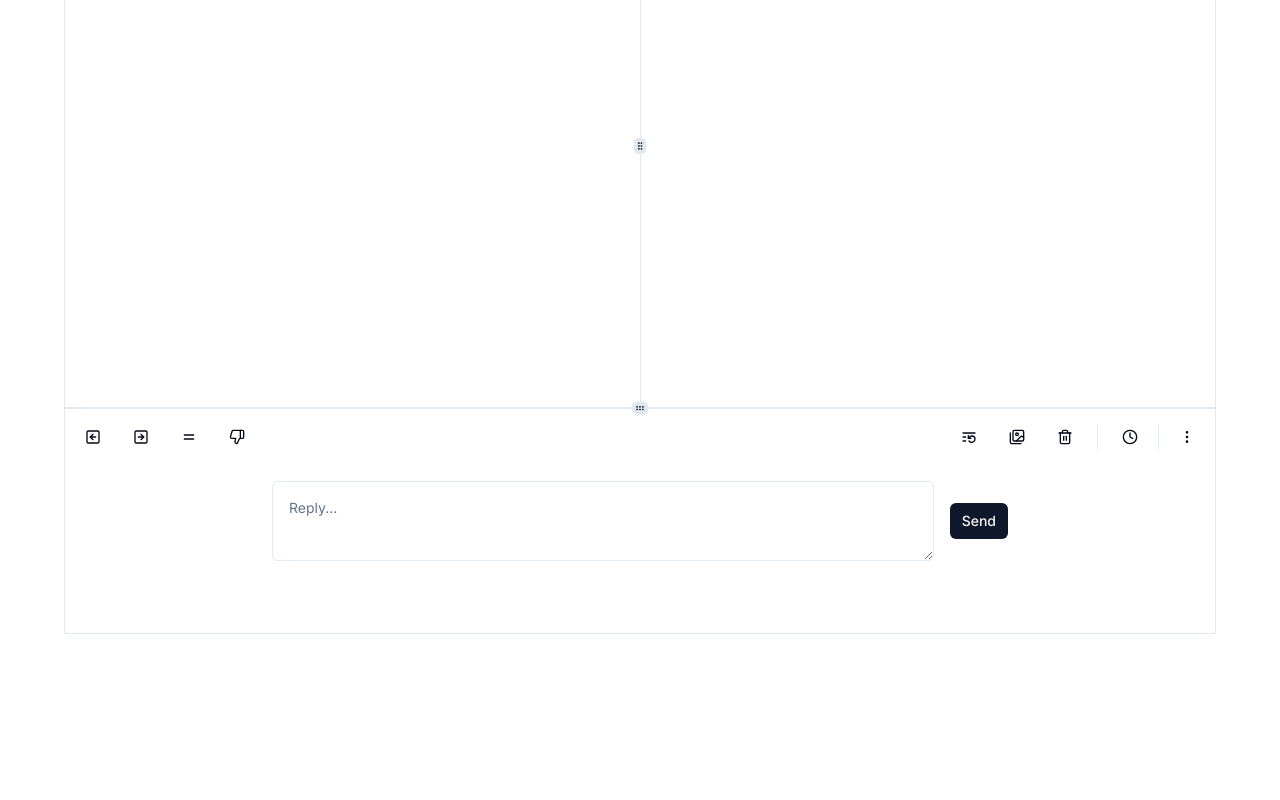
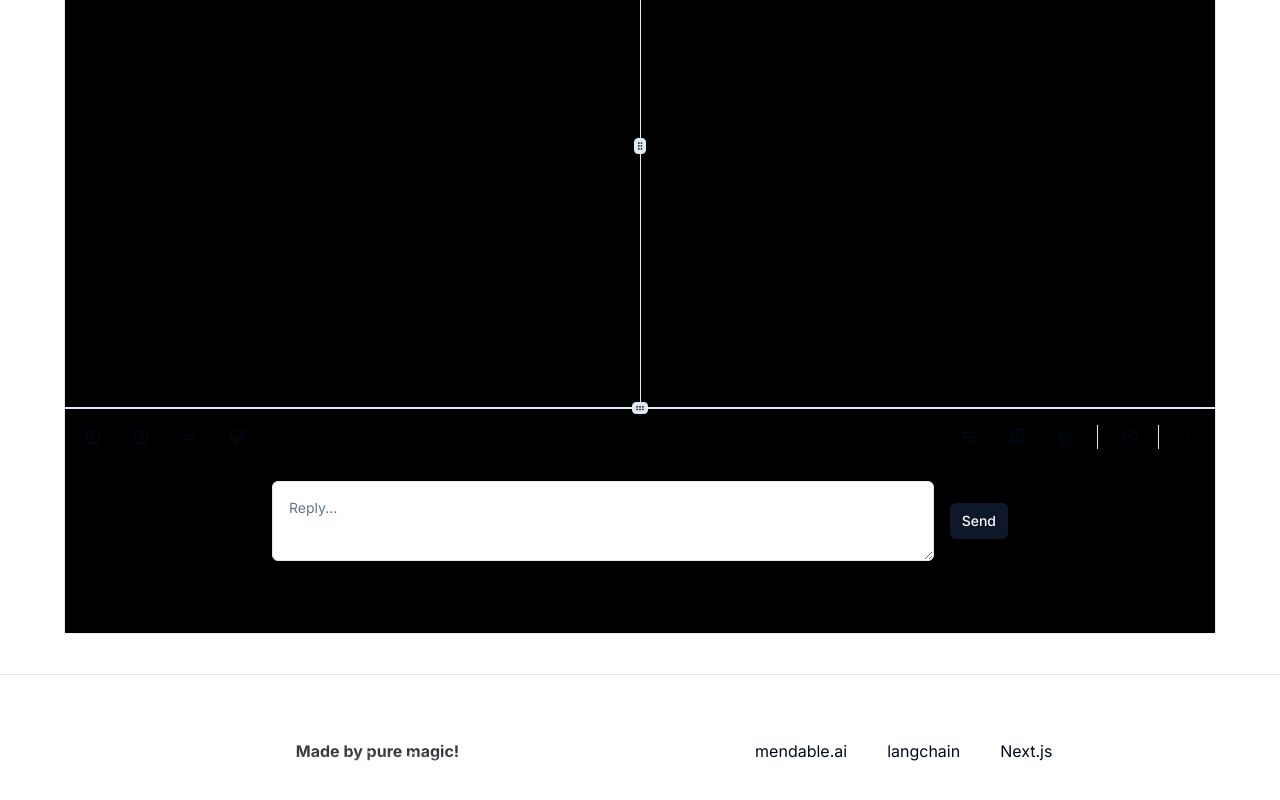
Before and after one commit to mendableai/rag-arena, a Next.js app: page / in a window 1280 px wide. Shown: the part 212-1012 px from the top of the page. Before the commit the page ends 846 px from the top, so only its background shows below. Built offline with nearby package versions, Linux system fonts and the light colour scheme.

Commit message:
footer inclusion

```diff
--- a/app/page.tsx
+++ b/app/page.tsx
@@ -1,14 +1,15 @@
 import { ChatBots } from "@/components/main-tool/chatbots";
+import Footer from "@/components/theme/footer";
 import Header from "@/components/theme/header";
 
 export default function Main() {
-
   return (
     <>
       <Header />
-      <div className="h-[750px] max-w-6xl border m-auto mt-24">
-        <ChatBots/>
+      <div className="h-[750px] max-w-6xl border m-auto mt-24 bg-black">
+        <ChatBots />
       </div>
+      <Footer />
     </>
   );
 }
--- /dev/null
+++ b/components/theme/footer/index.tsx
@@ -0,0 +1,24 @@
+import { TextRevealCard } from "@/components/ui/text-reveal-card";
+import Link from "next/link";
+
+export default function Footer() {
+  return (
+    <div className="flex items-center py-5 mt-10 w-full justify-center border-t">
+      <div className="flex flex-row justify-evenly items-center max-w-7xl w-full center">
+        <div>
+          <TextRevealCard
+            text="Made by pure magic!"
+            revealText="Made by Mendable.ai"
+            className="max-w-[300px] text-sm"
+          ></TextRevealCard>
+        </div>
+        <div className="flex gap-10">
+            <Link className="hover:opacity-80 ease-in-out transition-all duration-300" href={"https://mendable.ai/"} target="_BLANK">mendable.ai</Link>
+            <Link className="hover:opacity-80 ease-in-out transition-all duration-300" href={"https://www.langchain.com/"} target="_BLANK">langchain</Link>
+            <Link className="hover:opacity-80 ease-in-out transition-all duration-300" href={"https://nextjs.org/"} target="_BLANK">Next.js</Link>
+
+        </div>
+      </div>
+    </div>
+  );
+}
--- /dev/null
+++ b/components/ui/text-reveal-card.tsx
@@ -0,0 +1,176 @@
+"use client";
+import { cn } from "@/lib/utils";
+import { motion } from "framer-motion";
+import React, { memo, useEffect, useRef, useState } from "react";
+import { twMerge } from "tailwind-merge";
+
+export const TextRevealCard = ({
+  text,
+  revealText,
+  children,
+  className,
+}: {
+  text: string;
+  revealText: string;
+  children?: React.ReactNode;
+  className?: string;
+}) => {
+  const [widthPercentage, setWidthPercentage] = useState(0);
+  const cardRef = useRef<HTMLDivElement | any>(null);
+  const [left, setLeft] = useState(0);
+  const [localWidth, setLocalWidth] = useState(0);
+  const [isMouseOver, setIsMouseOver] = useState(false);
+
+  useEffect(() => {
+    if (cardRef.current) {
+      const { left, width: localWidth } =
+        cardRef.current.getBoundingClientRect();
+      setLeft(left);
+      setLocalWidth(localWidth);
+    }
+  }, []);
+
+  function mouseMoveHandler(event: any) {
+    event.preventDefault();
+
+    const { clientX } = event;
+    if (cardRef.current) {
+      const relativeX = clientX - left;
+      setWidthPercentage((relativeX / localWidth) * 100);
+    }
+  }
+
+  function mouseLeaveHandler() {
+    setIsMouseOver(false);
+    setWidthPercentage(0);
+  }
+  function mouseEnterHandler() {
+    setIsMouseOver(true);
+  }
+
+  const rotateDeg = (widthPercentage - 50) * 0.1;
+  return (
+    <div
+      onMouseEnter={mouseEnterHandler}
+      onMouseLeave={mouseLeaveHandler}
+      onMouseMove={mouseMoveHandler}
+      ref={cardRef}
+      className={cn(
+        "w-[40rem] p-8 relative overflow-hidden",
+        className
+      )}
+    >
+      {children}
+
+      <div className="h-12 m-auto justify-center text-center relative flex items-center overflow-hidden">
+        <motion.div
+          style={{
+            width: "100%",
+          }}
+          animate={
+            isMouseOver
+              ? {
+                  opacity: widthPercentage > 0 ? 1 : 0,
+                  clipPath: `inset(0 ${100 - widthPercentage}% 0 0)`,
+                }
+              : {
+                  clipPath: `inset(0 ${100 - widthPercentage}% 0 0)`,
+                }
+          }
+          transition={isMouseOver ? { duration: 0 } : { duration: 0.4 }}
+          className="absolute z-20  will-change-transform"
+        >
+          <p
+            style={{
+              textShadow: "4px 4px 15px rgba(0,0,0,0.5)",
+            }}
+            className="text-base sm:text-[1rem] py-10 font-bold text-white bg-clip-text text-transparent bg-gradient-to-b from-white to-neutral-300"
+          >
+            {revealText}
+          </p>
+        </motion.div>
+        <motion.div
+          animate={{
+            left: `${widthPercentage}%`,
+            rotate: `${rotateDeg}deg`,
+            opacity: widthPercentage > 0 ? 1 : 0,
+          }}
+          transition={isMouseOver ? { duration: 0 } : { duration: 0.4 }}
+          className="h-40 w-[8px] bg-gradient-to-b from-transparent via-neutral-800 to-transparent absolute z-50 will-change-transform"
+        ></motion.div>
+
+        <div className=" overflow-hidden [mask-image:linear-gradient(to_bottom,transparent,white,transparent)]">
+          <p className="text-base sm:text-[1rem] py-10 font-bold bg-clip-text text-transparent bg-[#323238]">
+            {text}
+          </p>
+          <MemoizedStars />
+        </div>
+      </div>
+    </div>
+  );
+};
+
+export const TextRevealCardTitle = ({
+  children,
+  className,
+}: {
+  children: React.ReactNode;
+  className?: string;
+}) => {
+  return (
+    <h2 className={twMerge("text-white text-lg mb-2", className)}>
+      {children}
+    </h2>
+  );
+};
+
+export const TextRevealCardDescription = ({
+  children,
+  className,
+}: {
+  children: React.ReactNode;
+  className?: string;
+}) => {
+  return (
+    <p className={twMerge("text-[#a9a9a9] text-sm", className)}>{children}</p>
+  );
+};
+
+const Stars = () => {
+  const randomMove = () => Math.random() * 4 - 2;
+  const randomOpacity = () => Math.random();
+  const random = () => Math.random();
+  return (
+    <div className="absolute inset-0">
+      {[...Array(20)].map((_, i) => (
+        <motion.span
+          key={`star-${i}`}
+          animate={{
+            top: `calc(${random() * 100}% + ${randomMove()}px)`,
+            left: `calc(${random() * 100}% + ${randomMove()}px)`,
+            opacity: randomOpacity(),
+            scale: [1, 1.2, 0],
+          }}
+          transition={{
+            duration: random() * 10 + 20,
+            repeat: Infinity,
+            ease: "linear",
+          }}
+          style={{
+            position: "absolute",
+            top: `${random() * 100}%`,
+            left: `${random() * 100}%`,
+            width: `2px`,
+            height: `2px`,
+            backgroundColor: "white",
+            borderRadius: "50%",
+            zIndex: 1,
+          }}
+          className="inline-block"
+        ></motion.span>
+      ))}
+    </div>
+  );
+};
+
+export const MemoizedStars = memo(Stars);
--- a/package.json
+++ b/package.json
@@ -29,6 +29,7 @@
     "class-variance-authority": "^0.7.0",
     "clsx": "^2.1.0",
     "date-fns": "^3.3.1",
+    "framer-motion": "^11.0.5",
     "langchain": "^0.1.20",
     "lucide-react": "^0.331.0",
     "next": "14.1.0",
```
Also changed, not shown: 1 other file (tests, documents, lock files or other folders).
